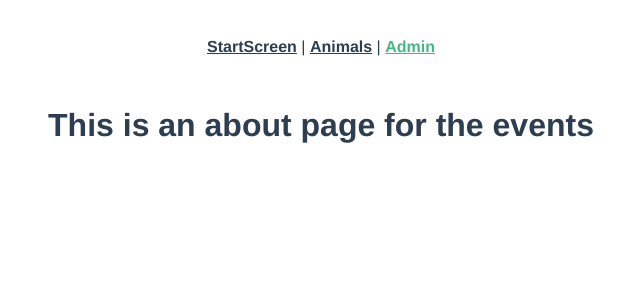
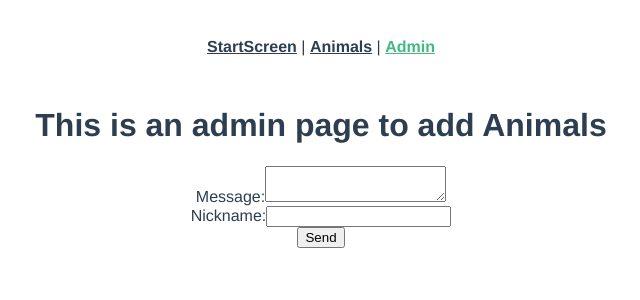
Before and after one commit to ndomenichelli/petting-zoo, a Vue app: page /admin in a window 1280 px wide. Shown: the top 300 px of the page, without its empty margins (319-959 px from the left). Built offline with nearby package versions, Linux system fonts and the light colour scheme.

Commit message:
firebase db

```diff
--- a/package.json
+++ b/package.json
@@ -10,6 +10,7 @@
   "dependencies": {
     "axios": "^0.27.2",
     "core-js": "^3.6.5",
+    "firebase": "^9.9.0",
     "vue": "^3.0.0",
     "vue-router": "^4.1.2"
   },
--- /dev/null
+++ b/src/config/firebase.js
@@ -0,0 +1,8 @@
+module.exports = {
+    apiKey: "AIzaSyCw9DWe2BTZcwptoRK527gvSfi__65d5Jw",
+    authDomain: "petting-zoo-c54f3.firebaseapp.com",
+    projectId: "petting-zoo-c54f3",
+    storageBucket: "petting-zoo-c54f3.appspot.com",
+    messagingSenderId: "950024921515",
+    appId: "1:950024921515:web:55c93c480840c5e30cb2ee"
+  };
--- a/src/main.js
+++ b/src/main.js
@@ -1,7 +1,22 @@
 import { createApp } from "vue";
 import App from "./App.vue";
 import router from "./router";
-// import store from "./store";
+import { initializeApp } from "firebase/app";
+import { getDatabase } from "firebase/database";
+
+import firebaseConfig from '@/config/firebase.js';
+
+const dbApp = initializeApp(firebaseConfig);
+
+const db = getDatabase(dbApp);
+
+/* eslint-disable */
+
+function getDb() {
+    return db;
+}
+
+/* eslint-enable */
 
 createApp(App)
     // .use(store)
--- a/src/views/Admin.vue
+++ b/src/views/Admin.vue
@@ -1,15 +1,29 @@
 <template>
-  <div class="about">
-    <h1>This is an about page for the events</h1>
+  <div class="admin">
+    <h1>This is an admin page to add Animals</h1>
   </div>
+  <div id="chat" class="container"></div>
+  <form @submit.prevent="storeMessage">
+    <div class="form-group">
+      <label>Message:</label>
+      <textarea v-model="messageText" class="form-control"></textarea>
+    </div>
+    <div class="form-group">
+      <label>Nickname:</label>
+      <input v-model="nickname" class="form-control" />
+    </div>
+    <button class="btn btn-primary">Send</button>
+  </form>
 </template>
 
 <script>
 // @ is an alias to /src
 // import EventCard from "@/components/EventCard.vue";
 // import EventService from "@/services/EventService.js";
+// import { getDb } from "@/main.js";
 
 export default {
+  // mixins: [getDb],
   name: "Admin",
   components: {
     // EventCard,
@@ -17,6 +31,7 @@ export default {
   data() {
     return {
       events: null,
+      animals: [],
     };
   },
   created() {
@@ -29,5 +44,12 @@ export default {
     //     console.log(error);
     //   });
   },
+  // mounted() {
+  //   this.getDb()
+  //     .ref("animals")
+  //     .on("value", (snapshot) => console.log(snapshot.val()));
+  // },
 };
+
+// const newAnimal = await firebase.firestore().collection('animals').add(animal);
 </script>
--- a/src/views/Animals.vue
+++ b/src/views/Animals.vue
@@ -1,5 +1,4 @@
 <template>
-
   <!-- <div class="gallery">
     <div class="gallery-panel" v-for="photo in photos" :key="photo.id">
       <img :src="thumbUrl(photo.filename)" />
@@ -40,19 +39,20 @@ export default {
 </script>
 
 <style scoped>
-.events {
+/* .events {
   display: flex;
   flex-direction: column;
   align-items: center;
-}
+} */
 
-.gallery {
+.events {
   display: grid;
   grid-template-columns: repeat(auto-fill, minmax(20rem, 1fr));
-  grid-gap: 1rem;
+  /* grid-gap: 1rem; */
   max-width: 80rem;
   margin: 5rem auto;
-  padding: 0 5rem;
+  padding: 0 10rem;
+  align-items: center;
 }
 
 .gallery-panel img {
```
Also changed, not shown: 2 other files (tests, documents, lock files or other folders).
